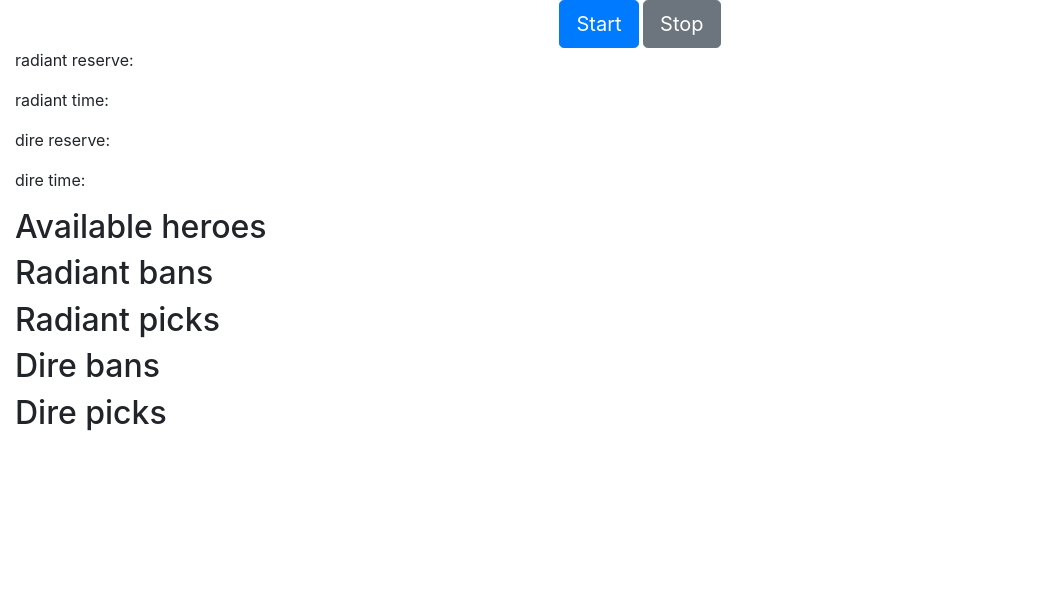
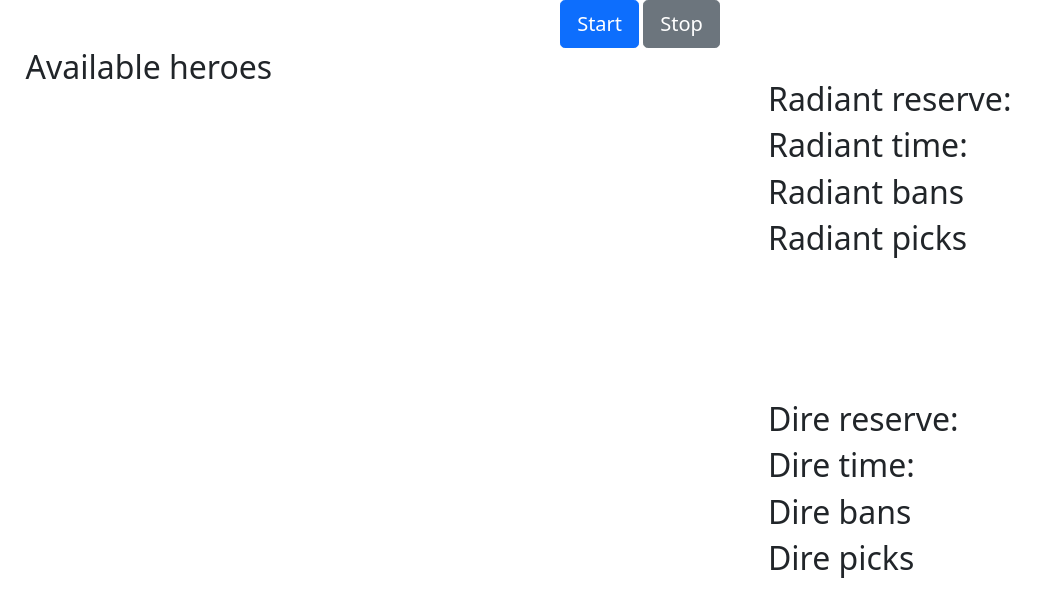
Before and after one commit to alexander-lindstrom/dota-custom-draft, a website: page index.html in a window 1280 px wide. Shown: the whole page, without its empty margins (0-1058 px from the left). Drawn offline with nearby package versions, Linux system fonts and the light colour scheme; no server answers.

Commit message:
cleaned up apprearance a bit

```diff
--- a/app.json
+++ b/app.json
@@ -9,8 +9,8 @@
     "node",
     "express",
     "socket.io",
-    "realtime",
-    "websocket"
+    "dota2",
+    "draft"
   ],
   "scripts": {
   },
--- a/index.html
+++ b/index.html
@@ -2,17 +2,43 @@
 <html>
   <head>
     <title>Custom CD draft</title>
-    <link rel="stylesheet" href="https://cdn.jsdelivr.net/npm/bootstrap@4.0.0/dist/css/bootstrap.min.css"
-	integrity="sha384-Gn5384xqQ1aoWXA+058RXPxPg6fy4IWvTNh0E263XmFcJlSAwiGgFAW/dAiS6JXm" crossorigin="anonymous">
+    <link href="https://cdn.jsdelivr.net/npm/bootstrap@5.0.2/dist/css/bootstrap.min.css" rel="stylesheet" integrity="sha384-EVSTQN3/azprG1Anm3QDgpJLIm9Nao0Yz1ztcQTwFspd3yD65VohhpuuCOmLASjC" crossorigin="anonymous">
 
   </head>
 
   <body>
 	<style>
-		.container {
+		.available{
+		  margin-left: 0!important;
+		  margin-right: 0!important;
+		  width: 50%;
+		  padding-left: 2%;
+		}
+
+		.pick_info{
 		  margin-left: 0!important;
 		  margin-right: 0!important;
 		}
+
+		img{
+		  border: 1px solid #ddd;
+		  border-radius: 4px;
+		  padding: 5px;
+		  width: 125px;
+		}
+
+		.radiant_info{
+		  position: absolute;
+		  top: 10%;
+		  left: 60%;
+		}
+		.dire_info{
+		  position: absolute;
+		  top: 50%;
+		  left: 60%;
+		}
+
+
 	</style>
 	<div class="row" id="buttons">
 		<div class="col text-center">
@@ -20,17 +46,22 @@
 			<button type="button" id="stop" class="btn btn-secondary btn-lg">Stop</button>
 		</div>
 	</div>
-	<div class="container" id="draft_info">
-		<p id=radiant_reserve>radiant reserve:</p>
-		<p id=radiant_timer>radiant time:</p>
-		<p id=dire_reserve>dire reserve:</p>
-		<p id=dire_timer>dire time:</p>
+    <div class="available" id="available_heroes"></div>
+
+	<div class="radiant_info">
+		<h2 id=radiant_reserve>Radiant reserve:</h2>
+		<h2 id=radiant_timer>Radiant time:</h2>
+		<div class="pick_info" id="radiant_ban"></div>
+		<div class="pick_info" id="radiant_pick"></div>
 	</div>
-    <div class="container" id="available_heroes"></div>
-	<div class="container" id="radiant_ban"></div>
-	<div class="container" id="radiant_pick"></div>
-	<div class="container" id="dire_ban"></div>
-	<div class="container" id="dire_pick"></div>
+
+	<div class="dire_info">
+		<h2 id=dire_reserve>Dire reserve:</h2>
+		<h2 id=dire_timer>Dire time:</h2>
+		<div class="pick_info" id="dire_ban"></div>
+		<div class="pick_info" id="dire_pick"></div>
+	</div>
+
 
 
     <script src="/socket.io/socket.io.js"></script>
--- a/index.js
+++ b/index.js
@@ -89,8 +89,6 @@ function selectHeroes(numPerType){
 	intHeroes = selectHeroesOfType('intelligence', numPerType);
 	uniHeroes = selectHeroesOfType('universal', numPerType);
 
-	console.log(strHeroes, agiHeroes, intHeroes, uniHeroes)
-
 	return [strHeroes, agiHeroes, intHeroes, uniHeroes]
 }
 
--- a/todo.txt
+++ b/todo.txt
@@ -1,4 +1,7 @@
 todo.txt
+
+url: http://ec2-54-244-133-92.us-west-2.compute.amazonaws.com:3000/
+
 
 Add main logic method in client.js
 	Triggered when receiving the start event
```
